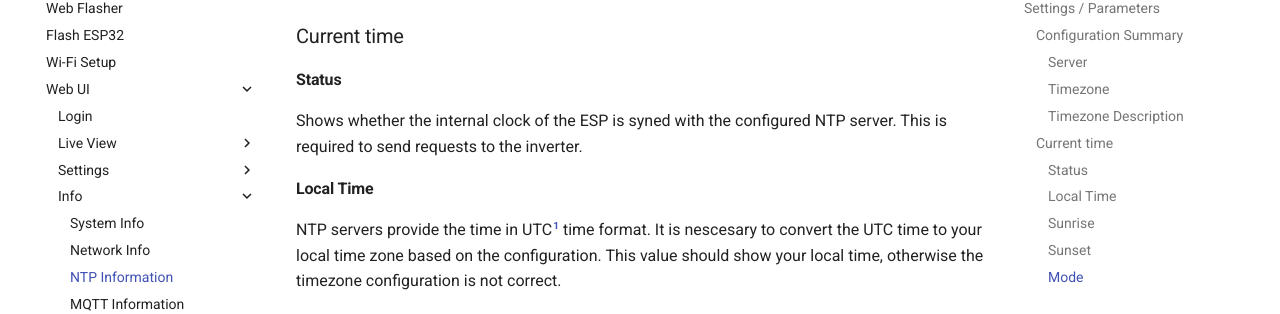
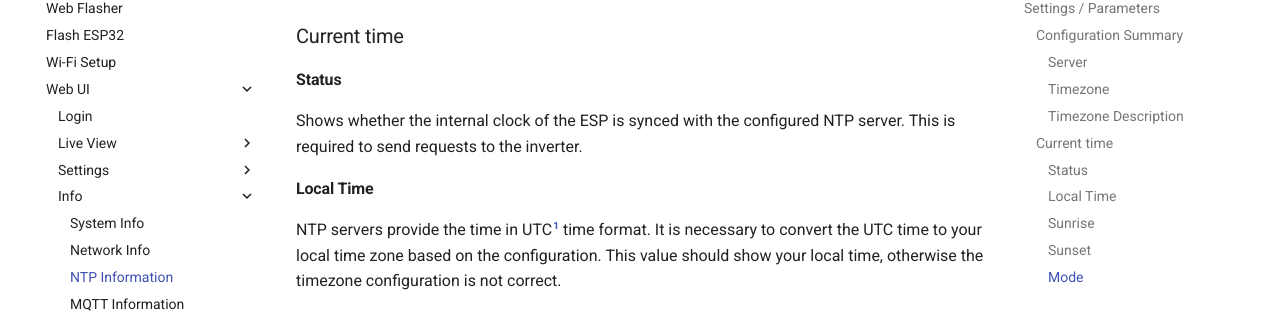
Before and after one commit to tbnobody/OpenDTU-docs, an MkDocs documentation site: the page built from docs/firmware/configuration/ntp_info.md, in a window 1280 px wide and 900 px high, scrolled down 1049 px. Shown: the part 175-489 px from the top of the window. Built offline with MkDocs 1.6.1 and Material for MkDocs 9.7.7, drawn with Linux system fonts in a browser that asks for light colours; comment, search, counter and statistics services are not loaded.

Commit message:
Fix typo

```diff
--- a/docs/firmware/configuration/ntp_info.md
+++ b/docs/firmware/configuration/ntp_info.md
@@ -24,11 +24,11 @@ Timezone description in human readable form.
 
 #### Status
 
-Shows whether the internal clock of the ESP is syned with the configured NTP server. This is required to send requests to the inverter.
+Shows whether the internal clock of the ESP is synced with the configured NTP server. This is required to send requests to the inverter.
 
 #### Local Time
 
-NTP servers provide the time in UTC[^1] time format. It is nescesary to convert the UTC time to your local time zone based on the configuration. This value should show your local time, otherwise the timezone configuration is not correct.
+NTP servers provide the time in UTC[^1] time format. It is necessary to convert the UTC time to your local time zone based on the configuration. This value should show your local time, otherwise the timezone configuration is not correct.
 
 #### Sunrise
 
```
Also changed, not shown: other parts of docs/firmware/configuration/ntp_info.md (+1 -1 lines).
